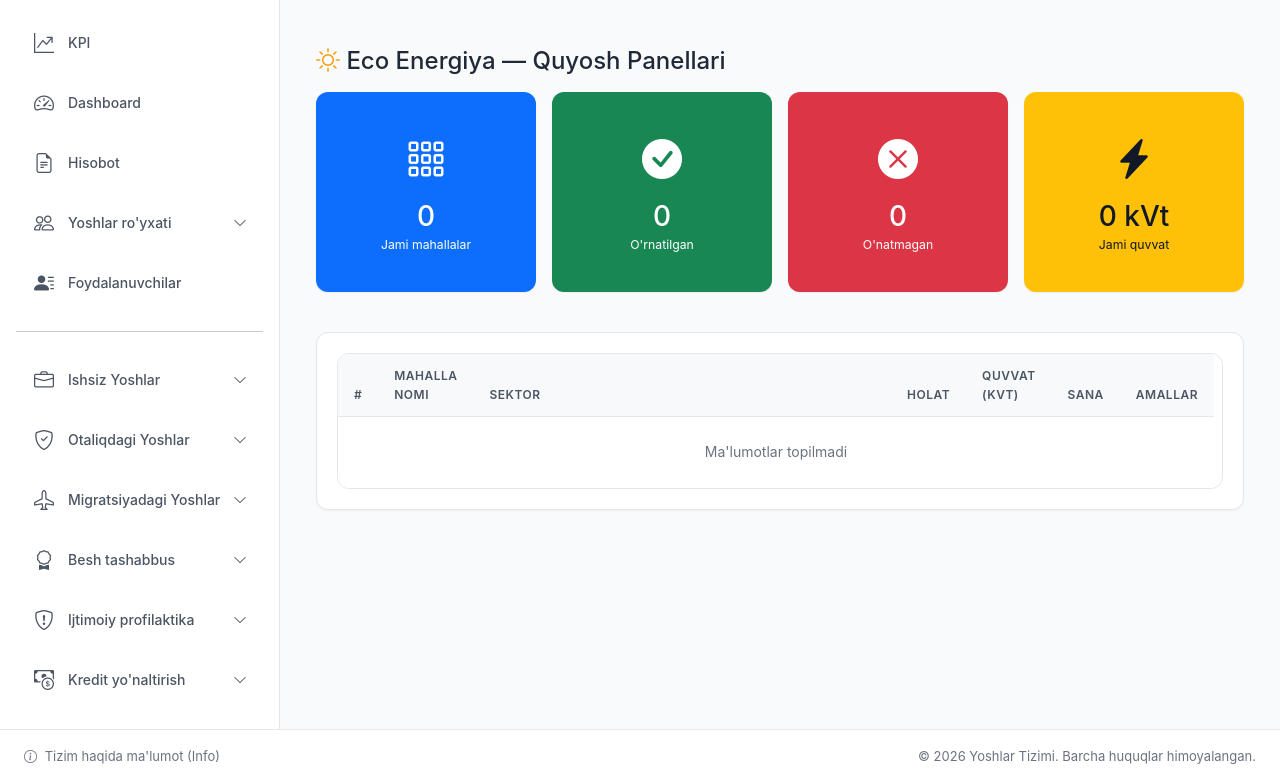
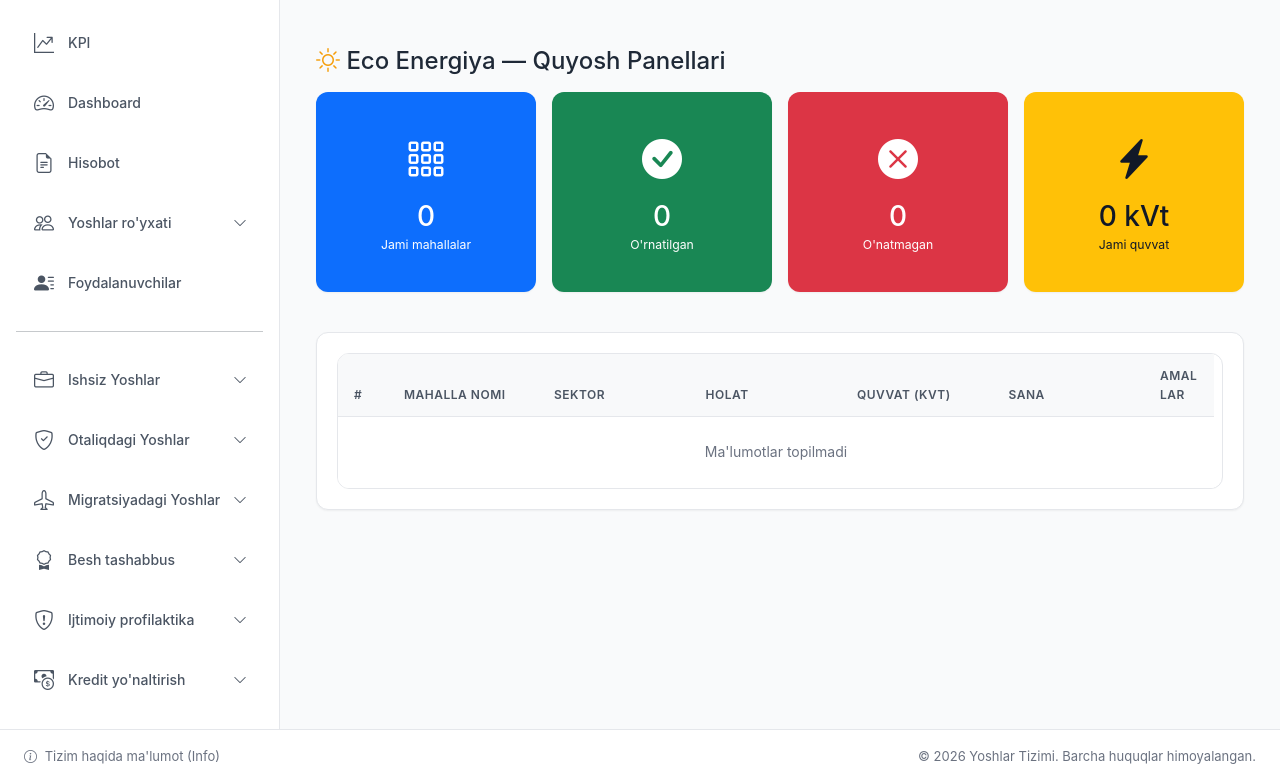
Before and after one commit to mavlonovomon/yoshlar, a Django app: page /eco-energiya/ in a window 1280 px wide. Shown: the part 71-854 px from the top of the page. Run offline with Django 5.2, Linux system fonts and the light colour scheme; the visitor is signed in with stand-in values (Sample User, id 1); data that the repository does not hold is empty.

Commit message:
fix: use table-layout fixed with colgroup for equal column distribution

```diff
--- a/templates/eco_energiya/list.html
+++ b/templates/eco_energiya/list.html
@@ -51,17 +51,28 @@
     <div class="card shadow-sm">
         <div class="card-body p-0">
             <div class="table-responsive">
-                <table class="table table-hover align-middle mb-0">
+                <table class="table table-hover align-middle mb-0" style="table-layout: fixed;">
+                    <colgroup>
+                        <col style="width: 50px;">
+                        <col style="width: 150px;">
+                        <col>
+                        <col>
+                        <col>
+                        <col>
+                        {% if is_editor %}
+                        <col style="width: 70px;">
+                        {% endif %}
+                    </colgroup>
                     <thead class="table-light">
                         <tr>
-                            <th width="50">#</th>
-                            <th width="150">Mahalla nomi</th>
-                            <th class="w-100">Sektor</th>
-                            <th class="w-100">Holat</th>
-                            <th class="w-100">Quvvat (kVt)</th>
-                            <th class="w-100">Sana</th>
+                            <th>#</th>
+                            <th>Mahalla nomi</th>
+                            <th>Sektor</th>
+                            <th>Holat</th>
+                            <th>Quvvat (kVt)</th>
+                            <th>Sana</th>
                             {% if is_editor %}
-                            <th width="70">Amallar</th>
+                            <th>Amallar</th>
                             {% endif %}
                         </tr>
                     </thead>
```
